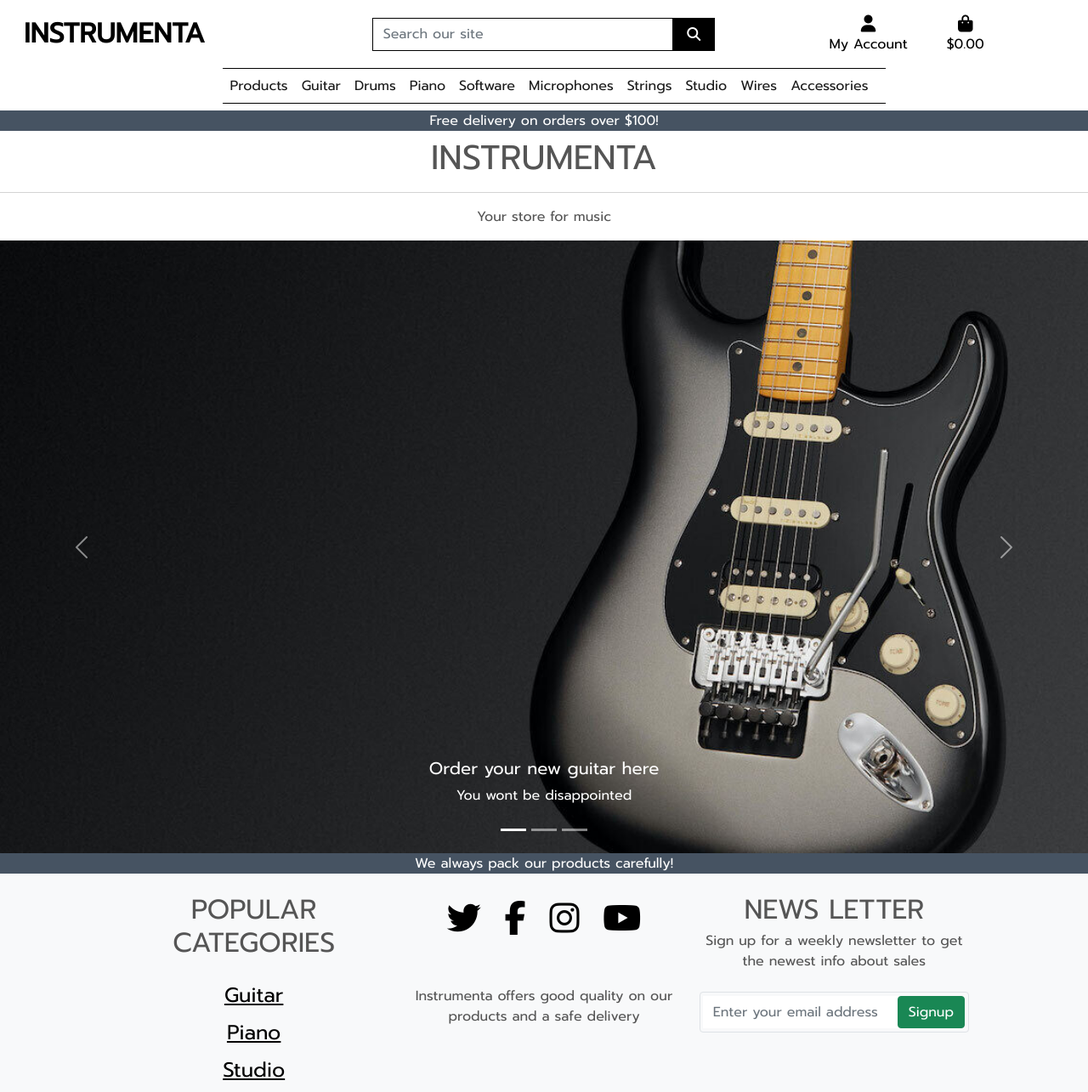
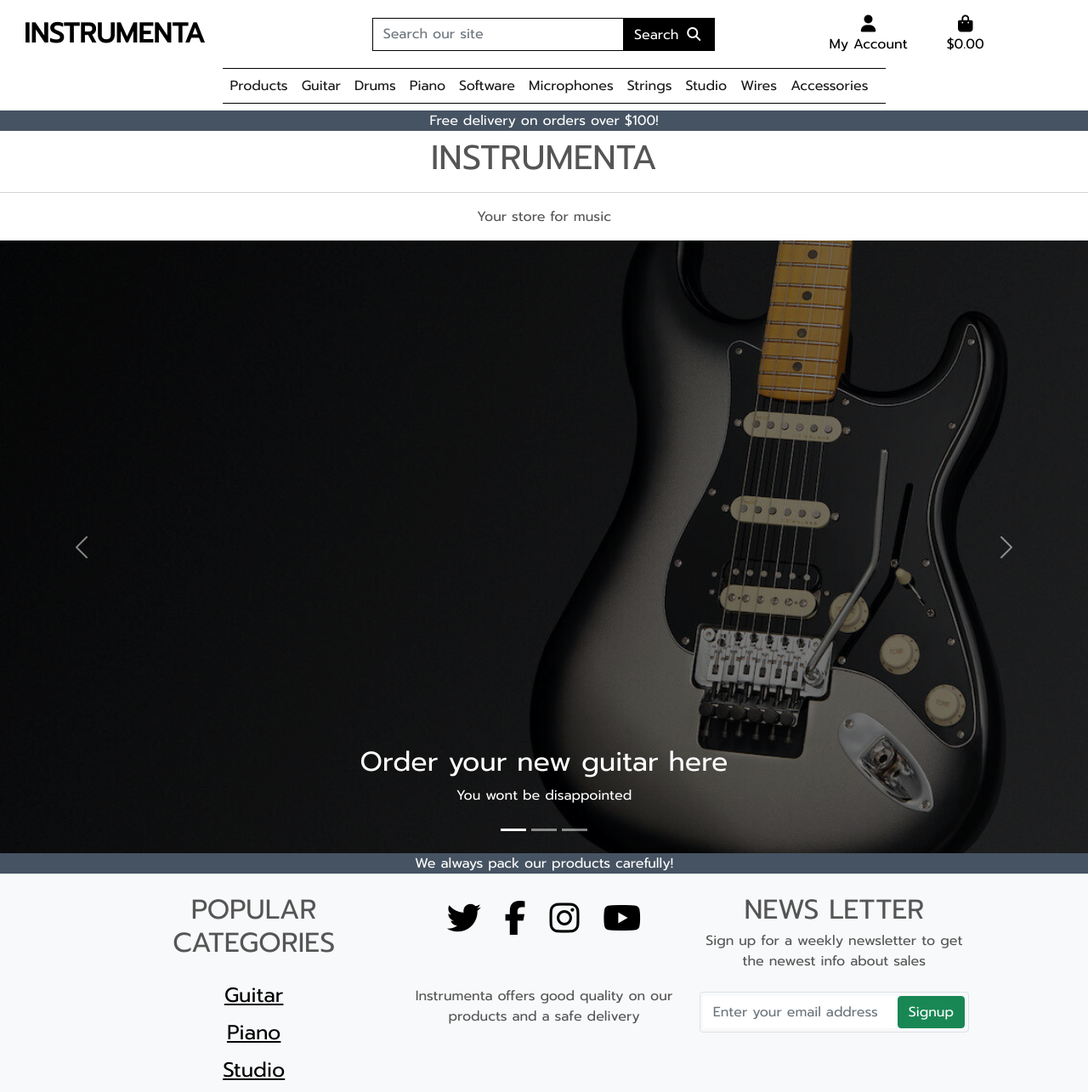
Before and after one commit to Charlie9009/CI_PP5_INSTRUMENTA, a Django app: page / in a window 1280 px wide. Shown: the whole page at 85% size. Run offline with Django 3.2, Linux system fonts and the light colour scheme; some libraries are stand-ins or nearby versions.

Commit message:
HTML, CSS: Fix issues for access

```diff
--- a/home/templates/home/index.html
+++ b/home/templates/home/index.html
@@ -23,25 +23,25 @@
         <div class="carousel-inner">
             <!-- Slide 1 -->
             <div class="carousel-item active">
-                <img src="{% static 'media/guitar.jpg' %}" class="d-block mh-100 w-100" alt="Picture of an electric guitar">
+                <img src="{% static 'media/guitar.jpg' %}" class="d-block mh-100 w-100 carousel-images" alt="Picture of an electric guitar">
                 <div class="carousel-caption d-none d-md-block">
-                    <h5>Order your new guitar here</h5>
+                    <h2>Order your new guitar here</h2>
                     <p>You wont be disappointed</p>
                 </div>
             </div>
             <!-- Slide 2 -->
             <div class="carousel-item">
-                <img src="{% static 'media/studio5.png' %}" class="d-block mh-100 w-100" alt="Picture of a mixing board">
+                <img src="{% static 'media/studio5.png' %}" class="d-block mh-100 w-100 carousel-images" alt="Picture of a mixing board">
                 <div class="carousel-caption d-none d-md-block">
-                    <h5>On the hunt for the best budget studio equipment?</h5>
+                    <h2>On the hunt for the best budget studio equipment?</h2>
                     <p>We have everything you need here</p>
                 </div>
             </div>
             <!-- Slide 3 -->
             <div class="carousel-item">
-                <img src="{% static 'media/violin2.jpg' %}" class="d-block mh-100 w-100" alt="Picture of a violin">
+                <img src="{% static 'media/violin2.jpg' %}" class="d-block mh-100 w-100 carousel-images" alt="Picture of a violin">
                 <div class="carousel-caption d-none d-md-block">
-                    <h5>Are you a classical musician?</h5>
+                    <h2>Are you a classical musician?</h2>
                     <p>Look at our strings category.</p>
                 </div>
             </div>
--- a/static/css/base.css
+++ b/static/css/base.css
@@ -119,6 +119,18 @@ a.category-badge > span.badge:hover {
     color: white !important;
     border-radius: 10% 10%;
     transition: all 0.5s ease;
+}
+
+/* Header shopping bag */
+
+.shopping-black {
+    color: #000;
+}
+
+/* Carousel */
+
+.carousel-images {
+    filter: brightness(50%);
 }
 
 /* Banners */
--- a/templates/base.html
+++ b/templates/base.html
@@ -65,10 +65,10 @@
             <div class="col-12 col-lg-4 my-auto py-1 py-lg-0">
                 <form method="GET" action="{% url 'products' %}">
                     <div class="input-group w-100">
-                        <label for="Search" hidden></label>
-                        <input class="form-control border border-black rounded-0" type="text" name="search" placeholder="Search our site">
+                        <label for="search" hidden>Search</label>
+                        <input class="form-control border border-black rounded-0" type="text" id="search" name="search" placeholder="Search our site">
                         <div class="input-group-append">
-                            <button class="form-control btn btn-black border border-black rounded-0" type="submit" alt="Search">
+                            <button class="form-control btn btn-black border border-black rounded-0" type="submit" value="search" alt="Search">Search
                                 <span class="icon">
                                     <i class="fas fa-search"></i>
                                 </span>
@@ -104,7 +104,7 @@
                     <li class="list-inline-item">
                         <a class="{% if grand_total %}text-info font-weight-bold{% else %}text-black{% endif %} nav-link"
                             href="{% url 'view_bag' %}">
-                            <div class="text-center">
+                            <div class="text-center shopping-black">
                                 <div><i class="fas fa-shopping-bag fa-lg"></i></div>
                                 <p class="my-0">
                                     {% if grand_total %}
--- a/templates/includes/mobile-top-header.html
+++ b/templates/includes/mobile-top-header.html
@@ -11,10 +11,10 @@
     <div class="dropdown-menu border-0 w-100 p-3 rounded-0 my-0" aria-labelledby="mobile-search">
         <form class="form" method="GET" action="{% url 'products' %}">
             <div class="input-group w-100">
-                <label for="Search" hidden></label>
+                <label for="Search" hidden>Search</label>
                 <input class="form-control border border-black rounded-0" type="text" name="search" placeholder="Search our site">
                 <div class="input-group-append">
-                    <button class="form-control form-control btn btn-black border border-black rounded-0" type="submit" alt="Search">
+                    <button class="form-control form-control btn btn-black border border-black rounded-0" value="search" type="submit" alt="Search">
                         <span class="icon">
                             <i class="fas fa-search"></i>
                         </span>
@@ -49,7 +49,7 @@
 <!-- Shopping bag icon -->
 <div class="list-inline-item">
     <a class="{% if grand_total %}text-primary font-weight-bold{% else %}text-black{% endif %} nav-link d-block d-lg-none" href="{% url 'view_bag' %}">
-        <div class="text-center">
+        <div class="text-center shopping-black">
             <div><i class="fas fa-shopping-bag fa-lg"></i></div>
             <p class="my-0 d-none d-lg-block">
                 {% if grand_total %}
```
